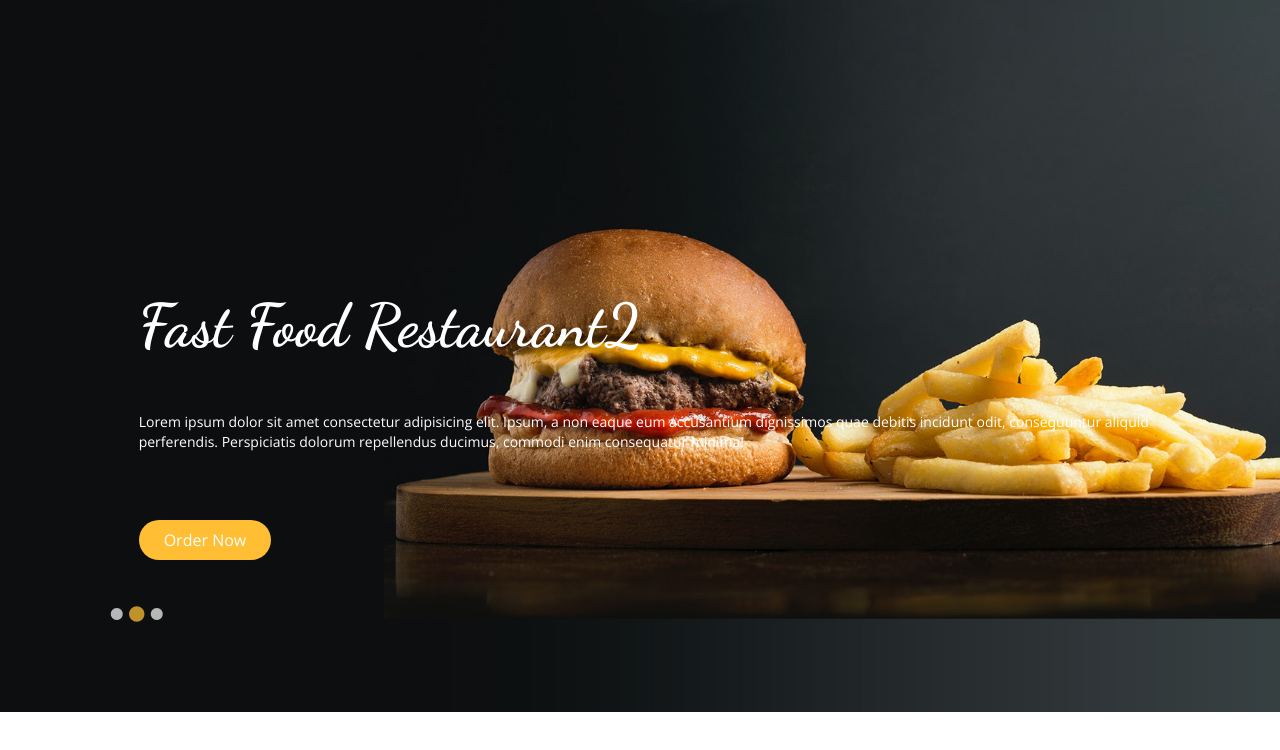
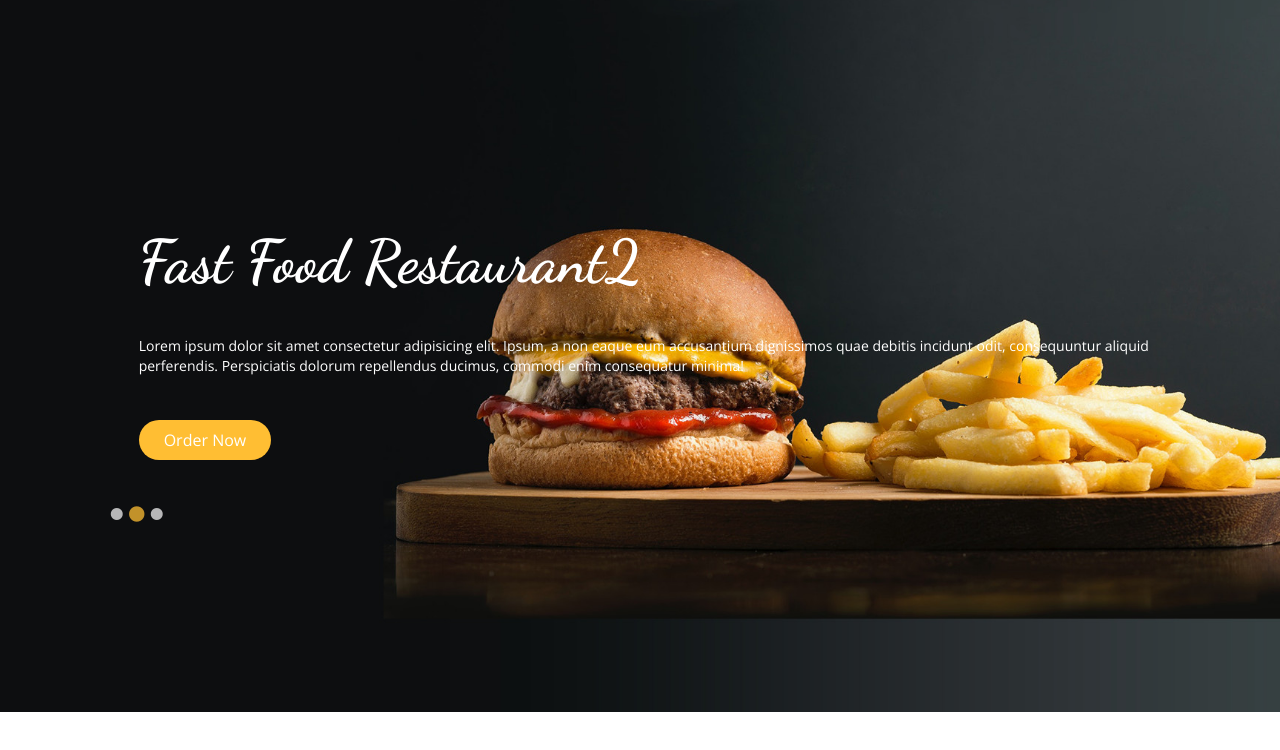
Before and after one commit to HuseyinKaraman/nextjs-food-ordering, a Next.js app: page /home in a window 1280 px wide. Shown: the top 750 px of the page. Built offline with nearby package versions, Linux system fonts and the light colour scheme.

Commit message:
edit css

```diff
--- a/components/Carousel.jsx
+++ b/components/Carousel.jsx
@@ -16,42 +16,42 @@ const Carousel = () => {
     };
 
     return (
-        <div className="h-[100vh] min-h-[30rem] -mt-[88px]">
-            <div className="w-full h-full absolute -z-10">
+        <div className="h-[100vh] min-h-[35rem] -mt-[88px]">
+            <div className="w-full h-full absolute">
                 <Image src="/images/hero-bg.jpg" alt="bg" layout="fill" objectFit="cover" />
             </div>
             <Slider {...settings} className="mx-auto w-10/12">
                 <div className="">
-                    <div className="ml-8 text-white flex flex-col items-start gap-y-10 mt-96">
+                    <div className="ml-8 text-white flex flex-col items-start gap-y-10 mt-[30%] short:mt-[110px]">
                         <Title addClass={"text-6xl"}>Fast Food Restaurant</Title>
-                        <p className="my-4 text-sm font-sans">
+                        <p className="my-1 text-sm font-sans">
                             Lorem ipsum dolor sit amet consectetur adipisicing elit. Ipsum, a non eaque eum accusantium
                             dignissimos quae debitis incidunt odit, consequuntur aliquid perferendis. Perspiciatis
                             dolorum repellendus ducimus, commodi enim consequatur minima!
                         </p>
-                        <button className="btn mt-3">Order Now</button>
+                        <button className="btn">Order Now</button>
                     </div>
                 </div>
                 <div className="">
-                    <div className="ml-8 text-white flex flex-col items-start gap-y-10  mt-96">
+                    <div className="ml-8 text-white flex flex-col items-start gap-y-10  mt-[30%] short:mt-[110px]">
                         <Title addClass={"text-6xl"}>Fast Food Restaurant2 </Title>
-                        <p className="my-4 text-sm font-sans">
+                        <p className="my-1 text-sm font-sans">
                             Lorem ipsum dolor sit amet consectetur adipisicing elit. Ipsum, a non eaque eum accusantium
                             dignissimos quae debitis incidunt odit, consequuntur aliquid perferendis. Perspiciatis
                             dolorum repellendus ducimus, commodi enim consequatur minima!
                         </p>
-                        <button className="btn mt-3">Order Now</button>
+                        <button className="btn">Order Now</button>
                     </div>
                 </div>
                 <div className="">
-                    <div className="ml-8 text-white flex flex-col items-start gap-y-10  mt-96">
+                    <div className="ml-8 text-white flex flex-col items-start gap-y-10  mt-[30%] short:mt-[110px]">
                         <Title addClass={"text-6xl"}>Fast Food Restaurant2 </Title>
-                        <p className="my-4 text-sm font-sans">
+                        <p className="my-1 text-sm font-sans">
                             Lorem ipsum dolor sit amet consectetur adipisicing elit. Ipsum, a non eaque eum accusantium
                             dignissimos quae debitis incidunt odit, consequuntur aliquid perferendis. Perspiciatis
                             dolorum repellendus ducimus, commodi enim consequatur minima!
                         </p>
-                        <button className="btn mt-3">Order Now</button>
+                        <button className="btn">Order Now</button>
                     </div>
                 </div>
             </Slider>
--- a/components/layout/Header.jsx
+++ b/components/layout/Header.jsx
@@ -18,8 +18,8 @@ const Header = () => {
                 </div>
                 {/** //! Seo için nav yapıldı  */}
                 <nav
-                    className={`sm:static absolute top-0 left-0 max-sm:z-20 max-sm:!h-screen max-sm:!w-screen  max-sm:bg-slate-500 text-white sm:flex hidden ${
-                        isMenuModal && "max-sm:!grid place-content-center"
+                    className={`sm:static absolute top-0 left-0 z-40 sm:h-auto sm:w-auto sm:bg-transparent h-screen w-screen bg-slate-500 text-white sm:flex hidden ${
+                        isMenuModal && "!grid place-content-center"
                     }`}
                 >
                     <ul className="flex gap-x-2 sm:flex-row flex-col items-center">
@@ -60,7 +60,7 @@ const Header = () => {
                 {isMenuModal && (
                     <GiCancel
                         size={25}
-                        className="sm:hidden absolute right-4 top-4  cursor-pointer hover:opacity-60 z-20"
+                        className="sm:hidden absolute right-4 top-4  cursor-pointer hover:opacity-60 z-50"
                         onClick={() => {
                             setIsMenuModal(false);
                         }}
--- a/styles/globals.css
+++ b/styles/globals.css
@@ -16,7 +16,7 @@ body {
 }
 
 .slick-dots {
-    @apply !flex justify-start w-full;
+    @apply !flex justify-start w-full short:justify-end;
 }
 
 
@@ -24,7 +24,7 @@ body {
     @apply !m-0
 }
 .slick-dots li button:before{
-    @apply opacity-70 text-[14px] text-white mt-10
+    @apply opacity-70 text-[14px] text-white mt-10 short:-mt-10
 }
 
 .slick-dots .slick-active button:before{
--- a/tailwind.config.js
+++ b/tailwind.config.js
@@ -26,6 +26,9 @@ module.exports = {
                 dancing: ["Dancing Script", "cursive"],
                 sans:['Open Sans', "sans-serif"],
             },
+            screens:{
+                'short': { 'raw': '(max-height: 30rem)' },
+            }
         },
     },
     plugins: [],
```
